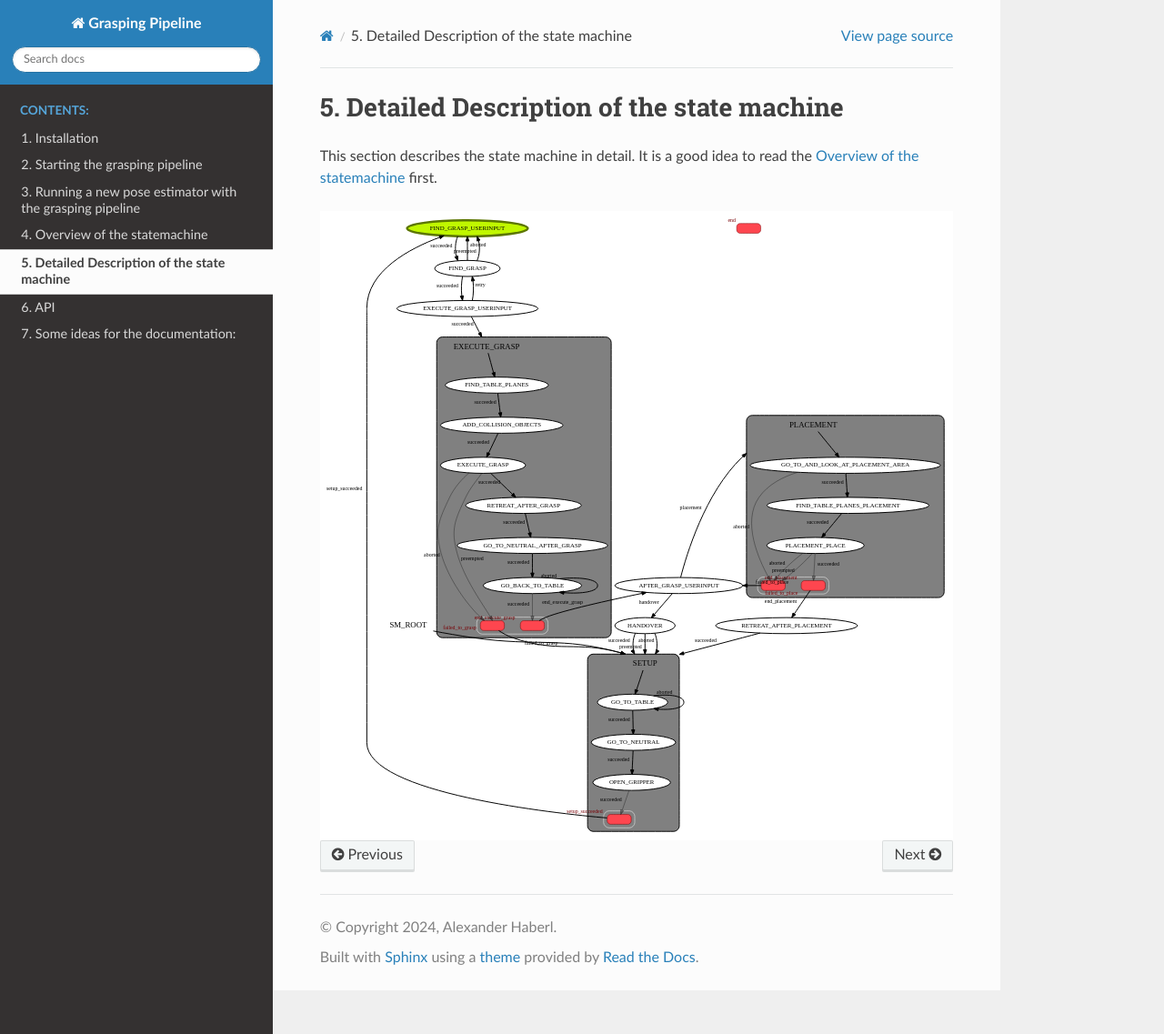
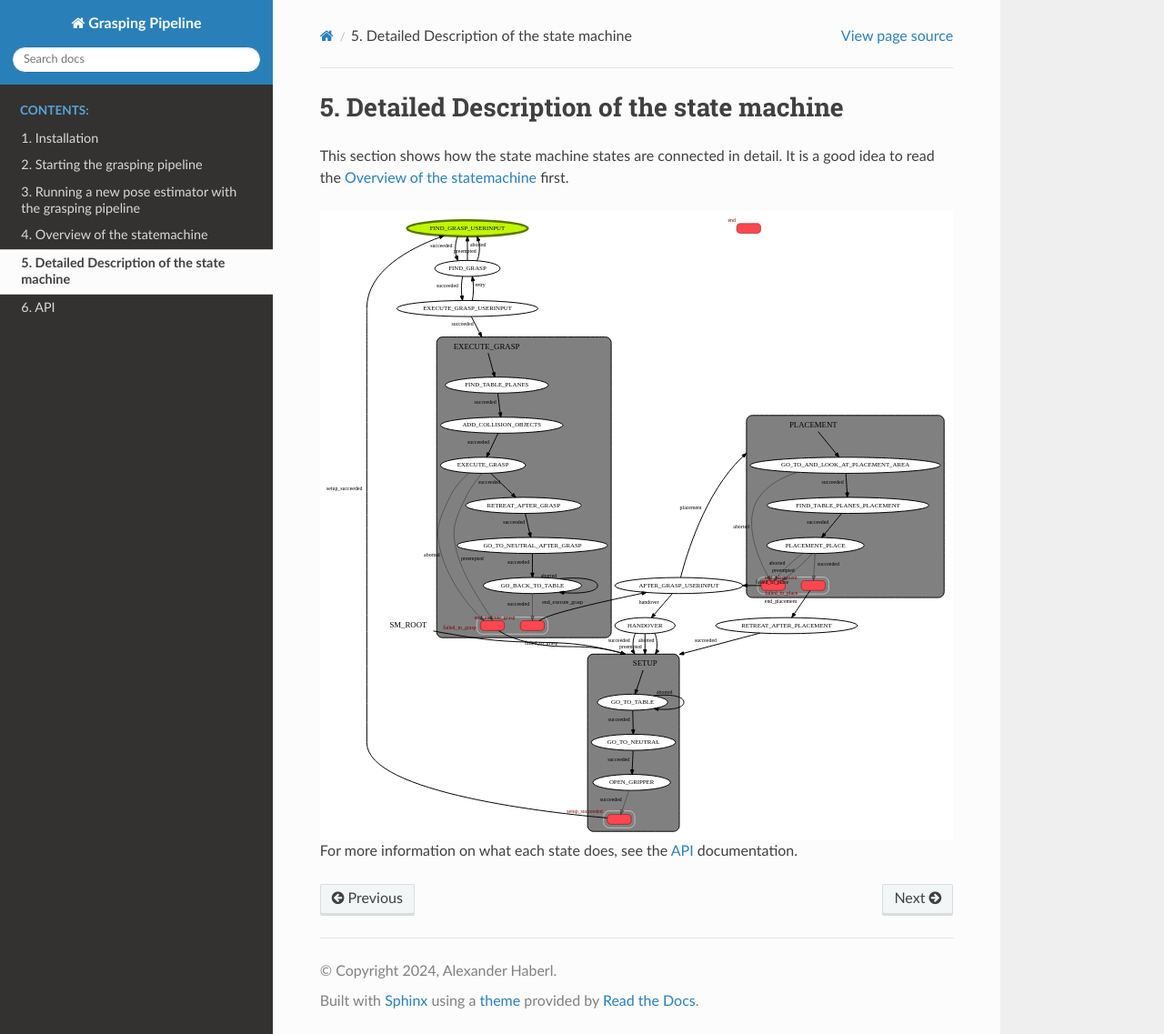
Before and after one commit to v4r-tuwien/grasping_pipeline, a Sphinx documentation site: the page built from docs/source/details_state_machine.rst, in a window 1280 px wide and 1137 px high. Shown: the whole window at 91% size. Built offline with Sphinx 7.4.7 and the Read the Docs theme 2.0.0, drawn with Linux system fonts in a browser that asks for light colours.

Commit message:
Do some cleanup of the doc

```diff
--- a/docs/source/details_state_machine.rst
+++ b/docs/source/details_state_machine.rst
@@ -1,8 +1,10 @@
 Detailed Description of the state machine
 =========================================
 
-This section describes the state machine in detail. It is a good idea to read the :doc:`overview_state_machine` first.
+This section shows how the state machine states are connected in detail. It is a good idea to read the :doc:`overview_state_machine` first.
 
 .. image:: images/statemachine_full.svg
     :align: center
     :width: 100%
+
+For more information on what each state does, see the :doc:`api` documentation.
--- a/docs/source/index.rst
+++ b/docs/source/index.rst
@@ -22,7 +22,6 @@ The pipeline is implemented in Python and uses the Robot Operating System (ROS)
    overview_state_machine
    details_state_machine
    api
-   ideas
 
 
 
--- a/docs/source/startup.rst
+++ b/docs/source/startup.rst
@@ -25,6 +25,12 @@ After you are connected to the robot, you can start the startup procedure by run
 
 The robot should start to move its head until it detects the marker which is placed on the wall.
 After it detects the marker, it should update its pose relative to the map.
+
+Afterwards you can let the robot drive to the table by running the following command (while still being connected to the robot via ssh):
+
+.. code-block:: console
+
+    v4r@hsrb $ table
 
 ******************************
 Starting the grasping pipeline
```
Also changed, not shown: docs/source/ideas.rst (deleted, +0 -25 lines).
